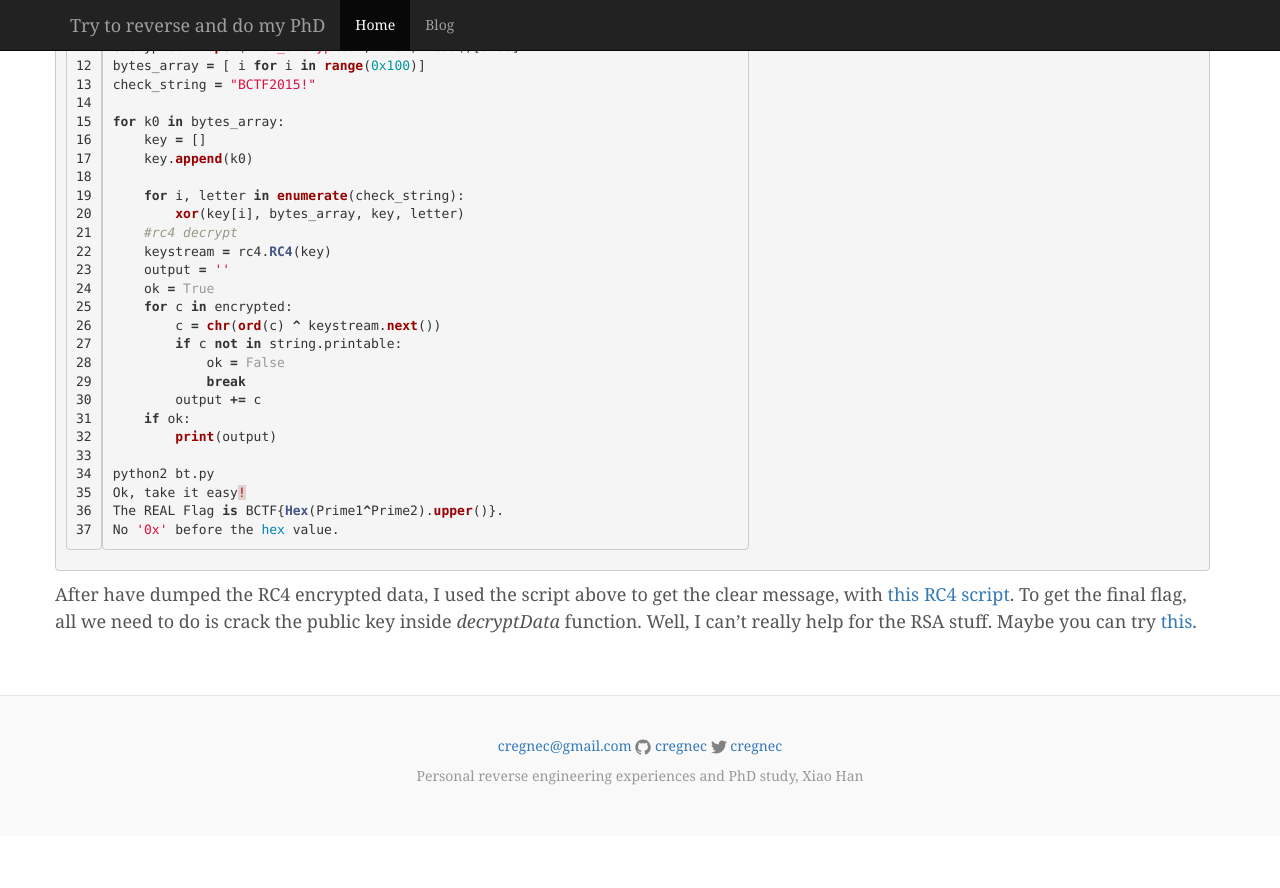
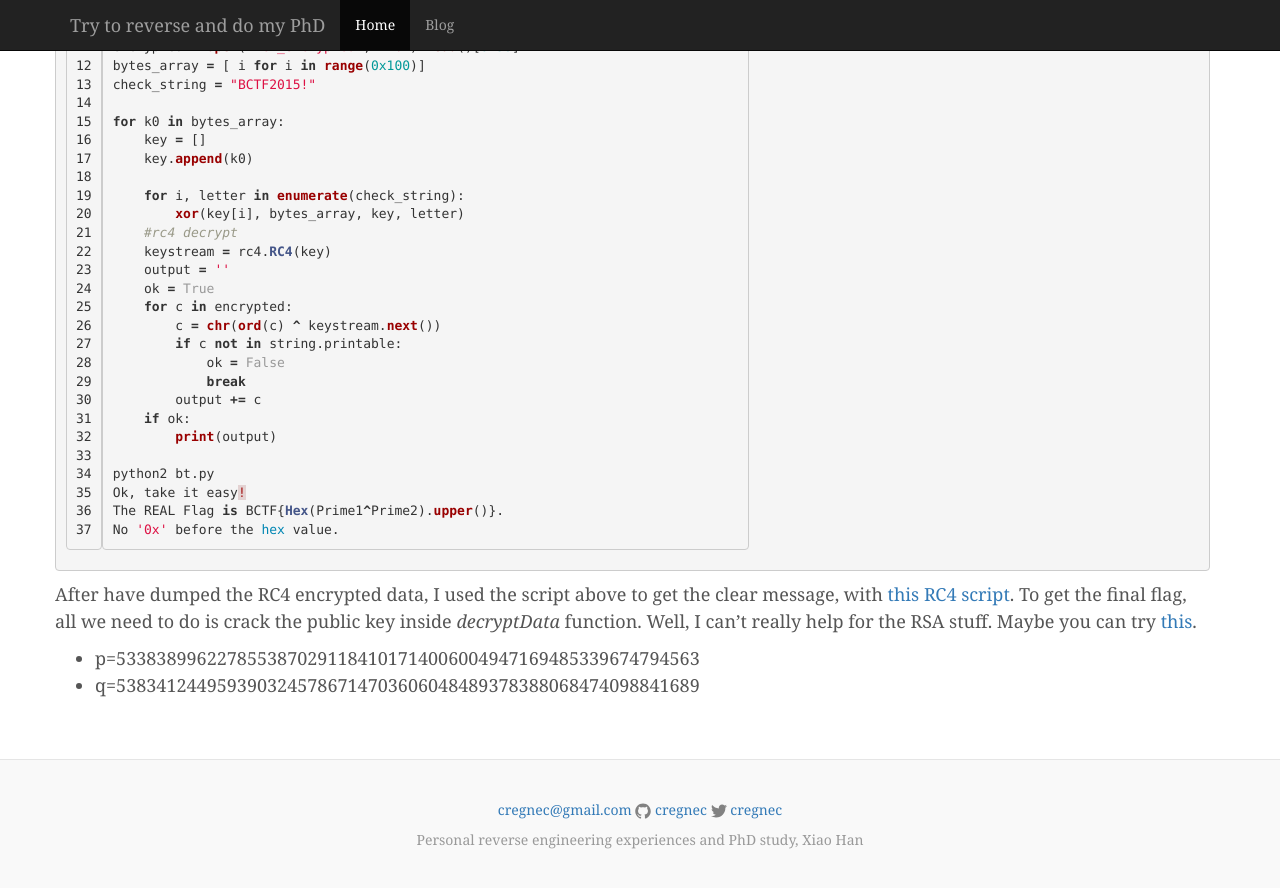
Before and after one commit to cregnec/cregnec.github.io, a Jekyll site: the page built from _posts/2015-03-23-bctf-freak-writeup.markdown, in a window 1280 px wide and 900 px high, scrolled down 7235 px. Shown: the top 888 px of the window. Built offline with Jekyll 4.4.1, drawn with Linux system fonts in a browser that asks for light colours; nearby versions of some CDN libraries; before the commit the page ends 8071 px from its top, so only the background shows below that.

Commit message:
add rsa p,q

```diff
--- a/_posts/2015-03-23-bctf-freak-writeup.markdown
+++ b/_posts/2015-03-23-bctf-freak-writeup.markdown
@@ -413,3 +413,6 @@ clear message, with [this RC4 script](https://github.com/bozhu/RC4-Python/blob/m
 To get the final flag, all we need to do is crack the public key inside *decryptData*
 function. Well, I can't really help for the RSA stuff. Maybe you can try
 [this](http://cado-nfs.gforge.inria.fr/).
+
+* p=5338389962278553870291184101714006004947169485339674794563
+* q=5383412449593903245786714703606048489378388068474098841689
```
